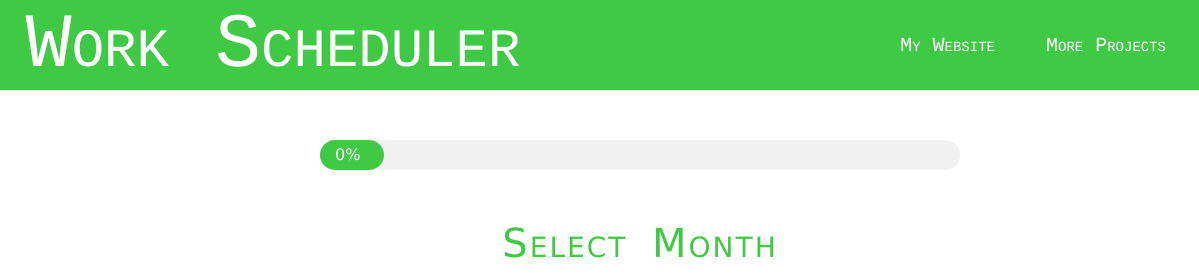
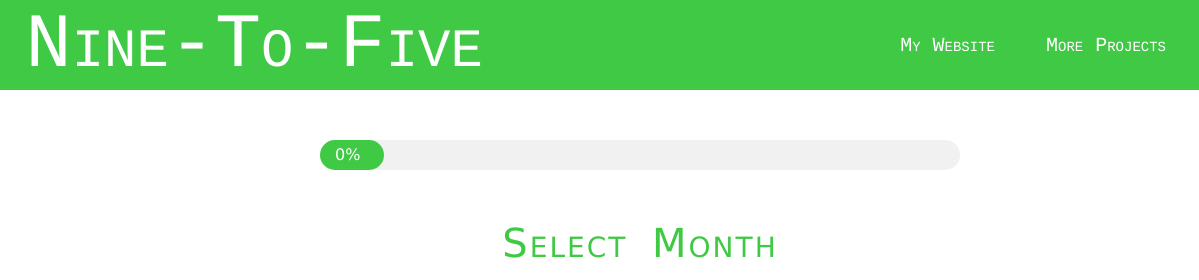
Before and after one commit to JakeJohnson05/workScheduler, a website: page appExpressScheduler/startWorkScheduler.html in a window 1280 px wide. Shown: the top 280 px of the page, 0-1199 px from the left. Drawn offline with Linux system fonts and the light colour scheme.

Commit message:
title changes

```diff
--- a/appExpressScheduler/startWorkScheduler.html
+++ b/appExpressScheduler/startWorkScheduler.html
@@ -1,7 +1,7 @@
 <!DOCTYPE html>
 <html lang='en'>
 <head>
-	<title>Work Scheduler</title>
+	<title>Nine-To-Five</title>
 	<link rel="shortcut icon" href="/images/favicon.ico">
 	<link rel="stylesheet" type="text/css" href="css/nouislider.min.css">
 
@@ -28,7 +28,7 @@
 	<div class="content">
 		<div id="header">
 			<div id="header-title" onclick="consoleData();">
-				<span>Work Scheduler</span>
+				<span>Nine-To-Five</span>
 			</div>
 			<div id="header-links">
 				<a href="http://www.jakejohnson.pro" target="_blank">
```
